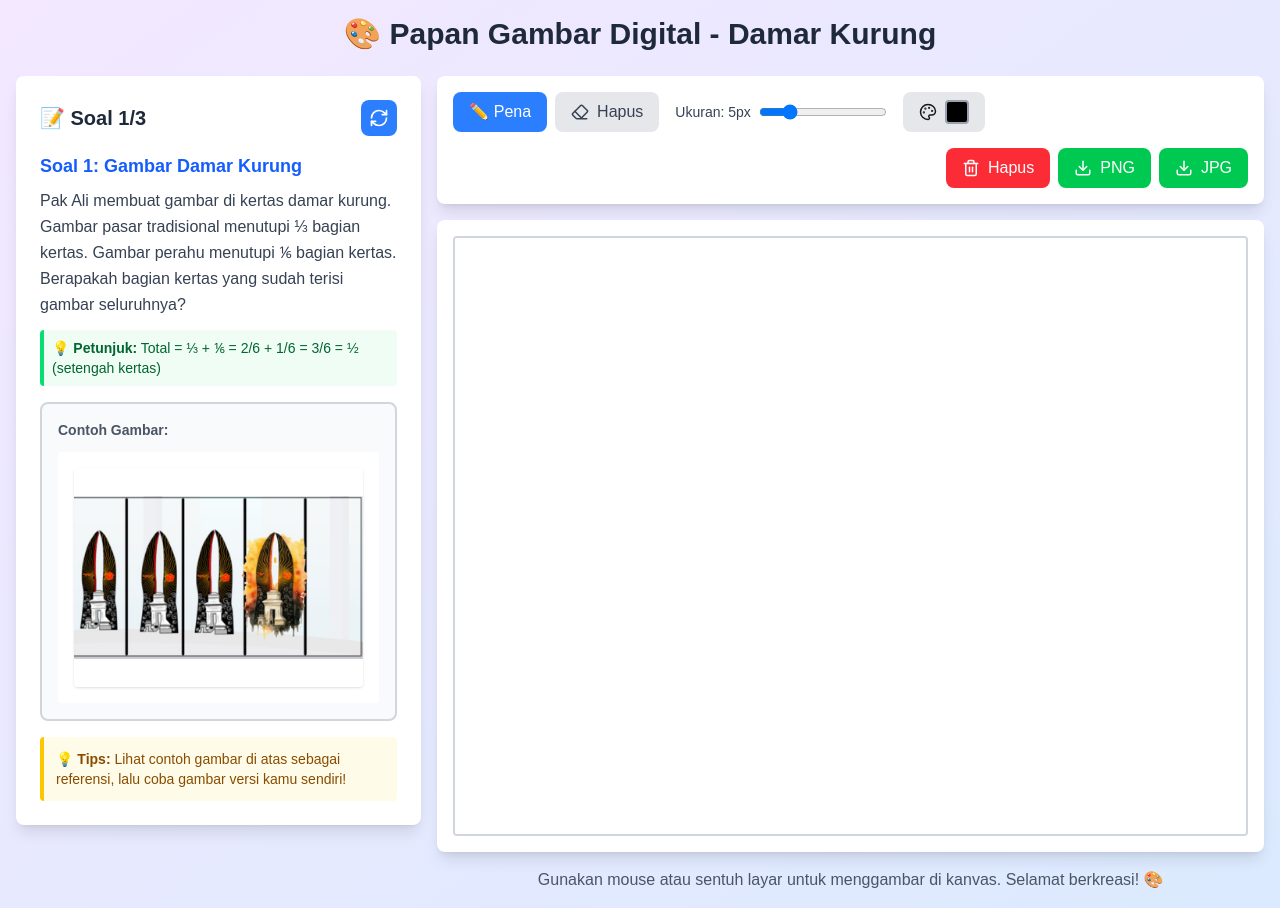
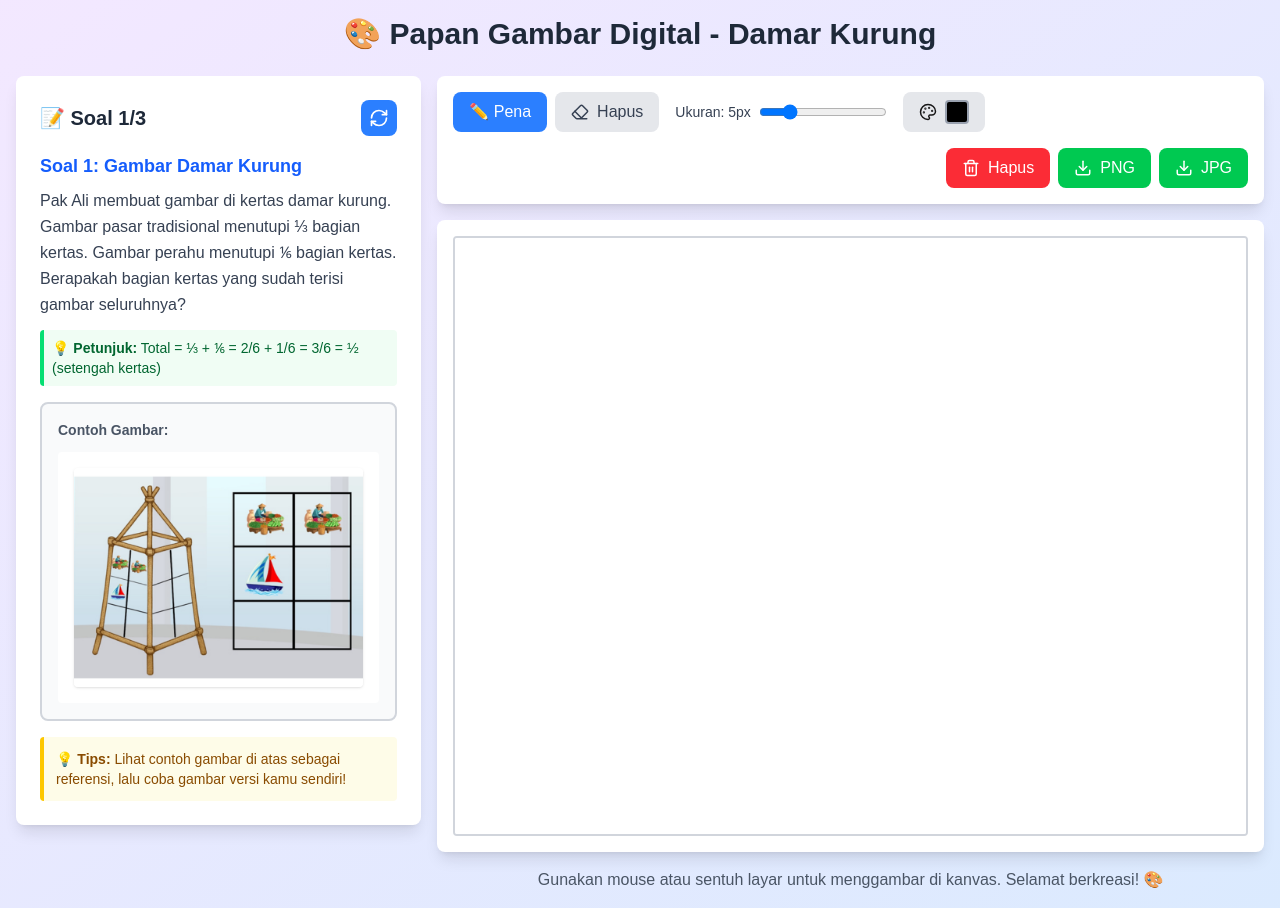
Before and after one commit to anugrahromadhon/Drawing-Web, a Next.js app: page / in a window 1280 px wide. Built offline with nearby package versions, Linux system fonts and the light colour scheme.

Commit message:
Update DrawingApp.tsx

```diff
--- a/src/components/DrawingApp.tsx
+++ b/src/components/DrawingApp.tsx
@@ -17,19 +17,19 @@ export default function DrawingApp() {
       title: "Soal 1: Gambar Damar Kurung",
       description: "Pak Ali membuat gambar di kertas damar kurung. Gambar pasar tradisional menutupi ⅓ bagian kertas. Gambar perahu menutupi ⅙ bagian kertas. Berapakah bagian kertas yang sudah terisi gambar seluruhnya?",
       hint: "Total = ⅓ + ⅙ = 2/6 + 1/6 = 3/6 = ½ (setengah kertas)",
-      image: "gambar/soal1.png"
+      image: "gambar/soal2.png"
     },
     {
       title: "Soal 2: Lentera Damar Kurung",
       description: "Damar Kurung menggunakan lampu sebagai sumber cahaya, dimana cahaya tersebut merambat lurus dan menembus kertas, sehingga gambar di kertas tampak bersinar. Di festival Damar Kurung, terdapat 10 lentera yang terbuat dari kertas bergambar. Setengah (½) dari banyaknya lentera itu sudah menyala. Berapakah jumlah lentera yang lampunya sudah menyala?",
       hint: "½ × 10 = 5 lentera",
-      image: "gambar/soal2.png"
+      image: "gambar/soal3.png"
     },
     {
       title: "Soal 3: Kertas Damar Kurung Rusak",
       description: "Pengrajin telah melukis 4/5 bagian kertas dengan berbagai motif. Dalam proses pengeringan, sayangnya 1/5 bagian lukisan itu rusak karena terciprat air. Berapakah sisa pecahan bagian kertas Damar Kurung yang lukisannya masih utuh?",
       hint: "4/5 - 1/5 = 3/5 (tiga per lima masih utuh)",
-      image: "gambar/soal3.png"
+      image: "gambar/soal1.png"
     }
   ];
 
```
